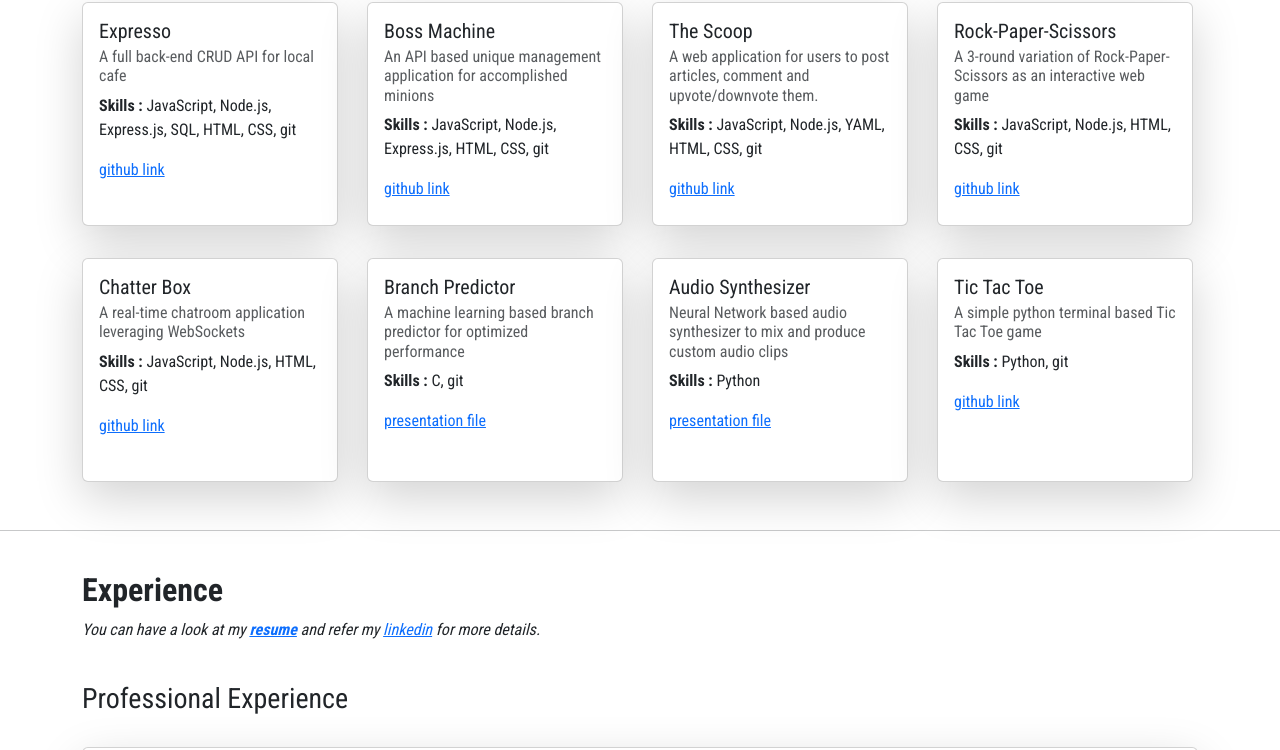
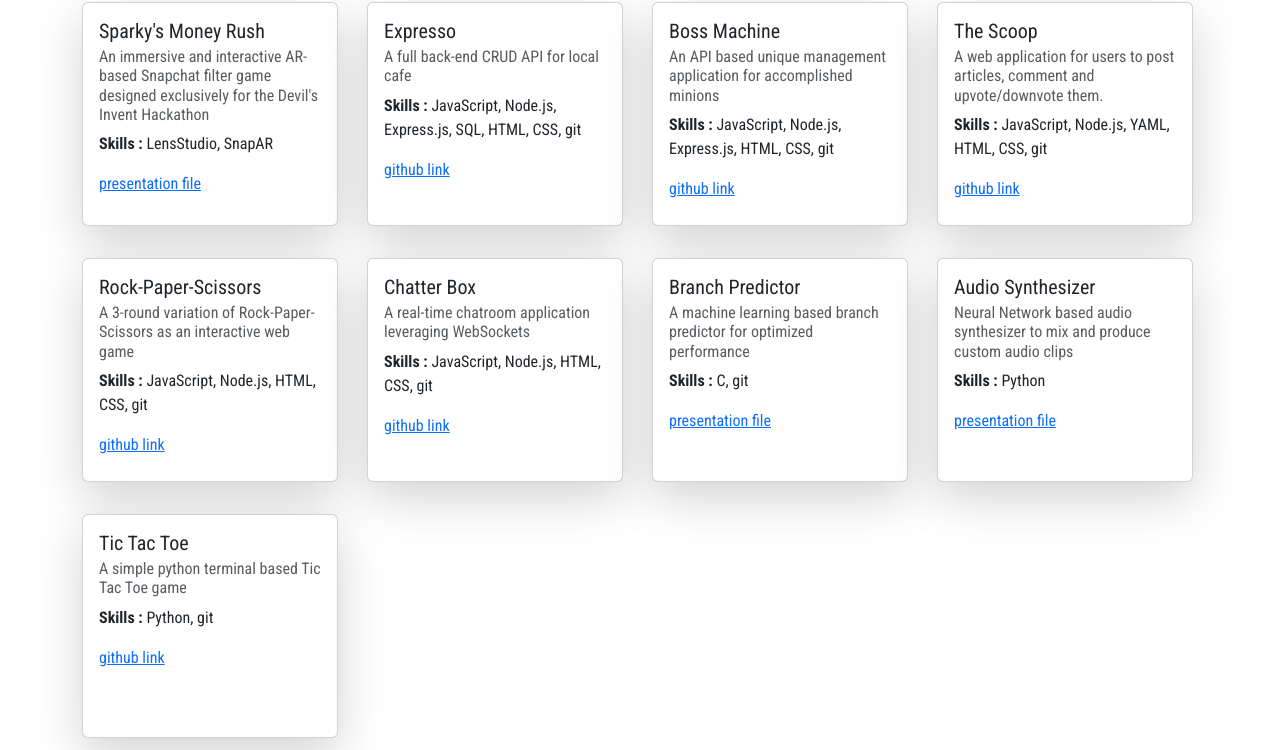
Before and after one commit to sreeharsha-rav/sreeharsha-rav.github.io, a plain HTML site: page index.html in a window 1280 px wide. Shown: the part 2334-3084 px from the top of the page. Drawn offline with nearby package versions, Linux system fonts and the light colour scheme.

Commit message:
added Snap AR project

```diff
--- a/index.html
+++ b/index.html
@@ -167,6 +167,17 @@
                         <div class="col-sm-3">
                             <div class="card shadow-lg mb-2" style="width: 16rem; height: 14rem;">
                                 <div class="card-body">
+                                  <h5 class="card-title">Sparky's Money Rush</h5>
+                                  <h6 class="card-subtitle mb-2 text-body-secondary">An immersive and interactive AR-based Snapchat filter game designed exclusively for the Devil's Invent Hackathon
+                                  </h6>
+                                  <p class="card-text"><b>Skills :</b> LensStudio, SnapAR</p>
+                                  <a href="pdfs/ar_devils_invent.pdf" target="_blank" class="card-link">presentation file</a>
+                                </div>
+                            </div>
+                        </div>
+                        <div class="col-sm-3">
+                            <div class="card shadow-lg mb-2" style="width: 16rem; height: 14rem;">
+                                <div class="card-body">
                                   <h5 class="card-title">Expresso</h5>
                                   <h6 class="card-subtitle mb-2 text-body-secondary">A full back-end CRUD API for local cafe</h6>
                                   <p class="card-text"><b>Skills :</b> JavaScript, Node.js, Express.js, SQL, HTML, CSS, git </p>
@@ -194,6 +205,9 @@
                                 </div>
                             </div>
                         </div>
+                    </div>
+                    <br>
+                    <div class="row">
                         <div class="col-sm-3">
                             <div class="card shadow-lg mb-2" style="width: 16rem; height: 14rem;">
                                 <div class="card-body">
@@ -204,9 +218,6 @@
                                 </div>
                             </div>
                         </div>
-                    </div>
-                    <br>
-                    <div class="row">
                         <div class="col-sm-3">
                             <div class="card shadow-lg mb-2" style="width: 16rem; height: 14rem;">
                                 <div class="card-body">
@@ -237,6 +248,9 @@
                                 </div>
                             </div>
                         </div>
+                    </div>
+                    <br>
+                    <div class="row">
                         <div class="col-sm-3">
                             <div class="card shadow-lg mb-2" style="width: 16rem; height: 14rem;">
                                 <div class="card-body">
```
Also changed, not shown: 1 other file.
